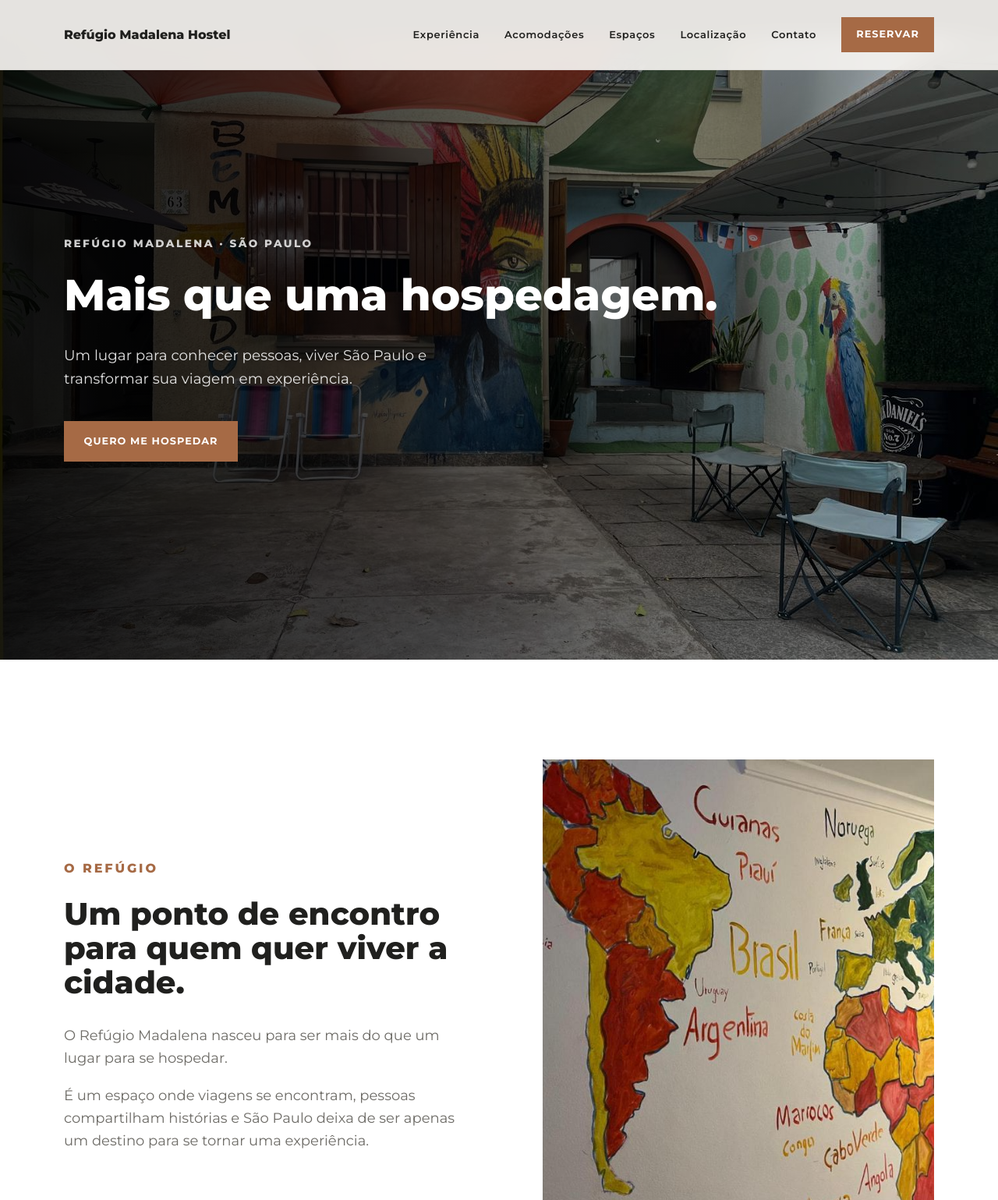
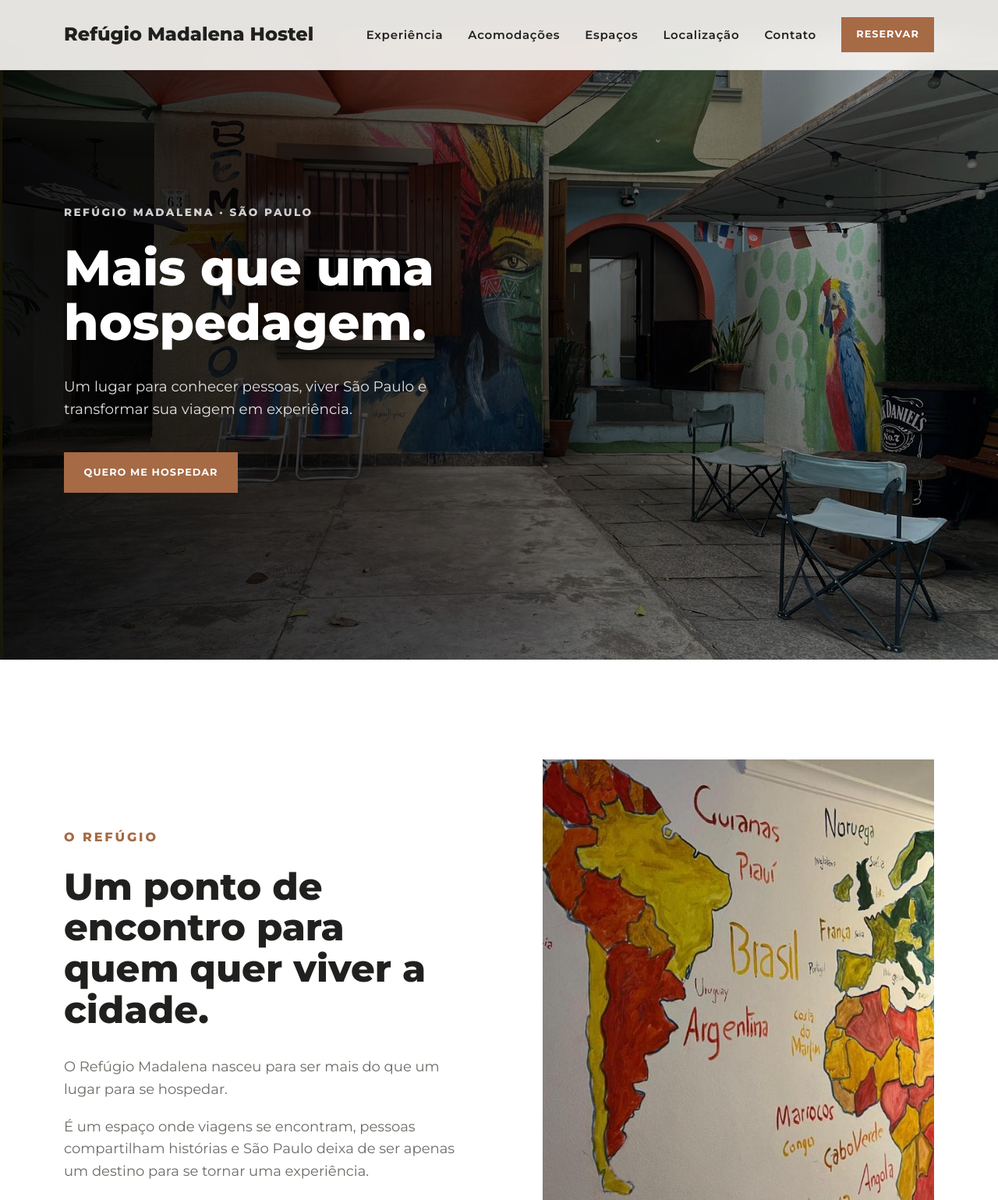
Before and after one commit to saturn-grow-agency/refugiomadalena-site, a plain HTML site: page index.html in a window 1280 px wide. Shown: the top 1539 px of the page at 78% size. Drawn offline with nearby package versions, Linux system fonts and the light colour scheme.

Commit message:
Update style.css

```diff
--- a/css/style.css
+++ b/css/style.css
@@ -132,7 +132,7 @@ h3 {
 
 h1 {
  /*   font-size: clamp(3.5rem, 8vw, 7.5rem); */
-    font-size: 3.5rem;
+    font-size: 4rem;
     font-weight: 800;
 }
 
@@ -140,7 +140,7 @@ h2 {
   /*
    font-size: clamp(2.5rem, 5vw, 5rem);
 */
-    font-size: 2.5rem;
+    font-size: 3rem;
     font-weight: 800;
 }
 
@@ -260,7 +260,7 @@ p {
 
 .logo {
     font-family: var(--display);
-    font-size: 1.0rem;
+    font-size: 1.5rem;
     font-weight: 800;
     white-space: nowrap;
 }
@@ -273,7 +273,7 @@ p {
 }
 
 .nav-menu a {
-   font-size: 13px;
+   font-size: 15px;
    font-weight: 600;
    letter-spacing: 0.05em;
    transition: var(--transition);
@@ -1900,6 +1900,7 @@ a:focus-visible {
 }
 
 
-.accommodation-content {
-
-}
+.accommodation-content p {
+       text-align: center;
+
+}
```
